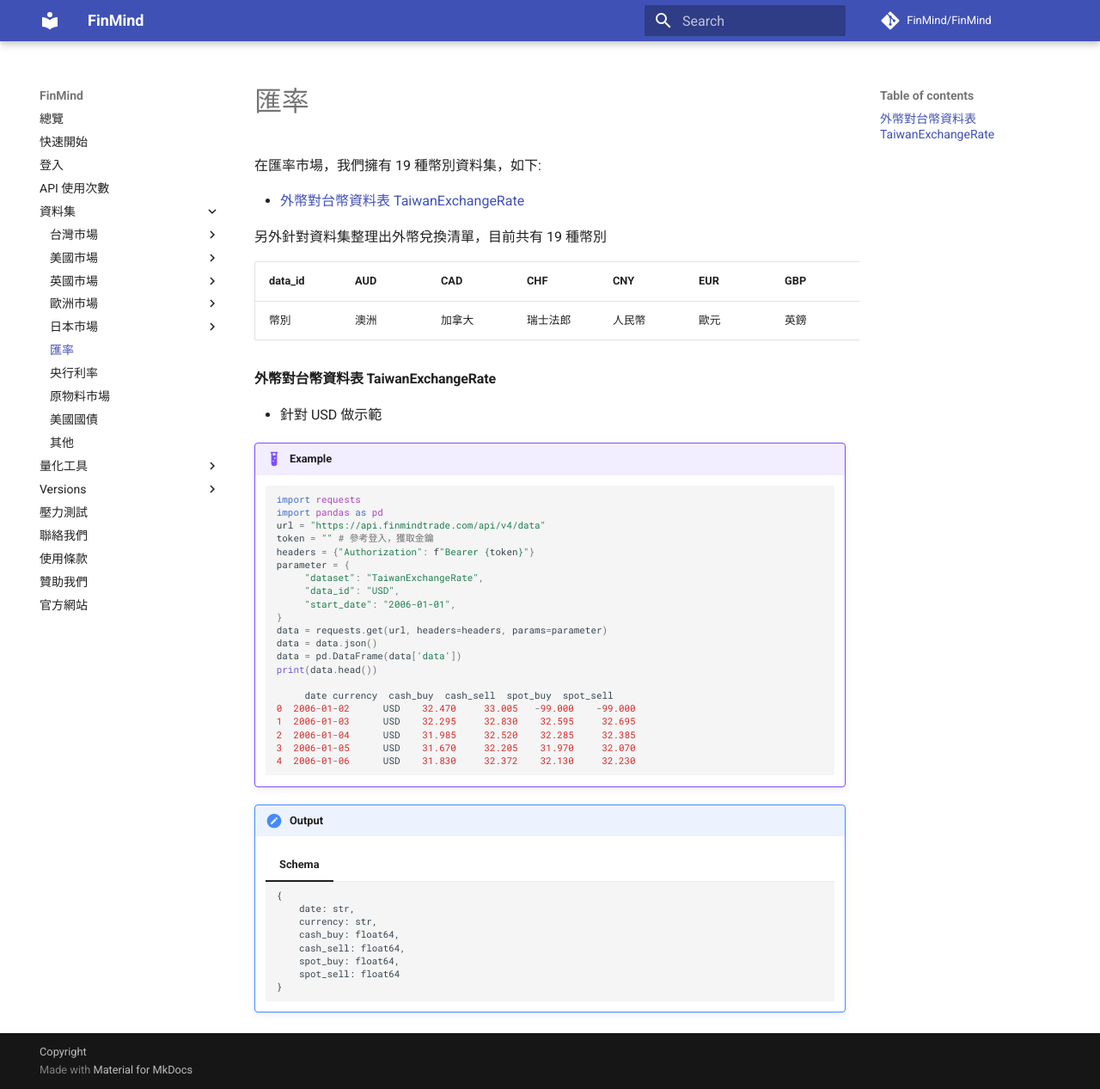
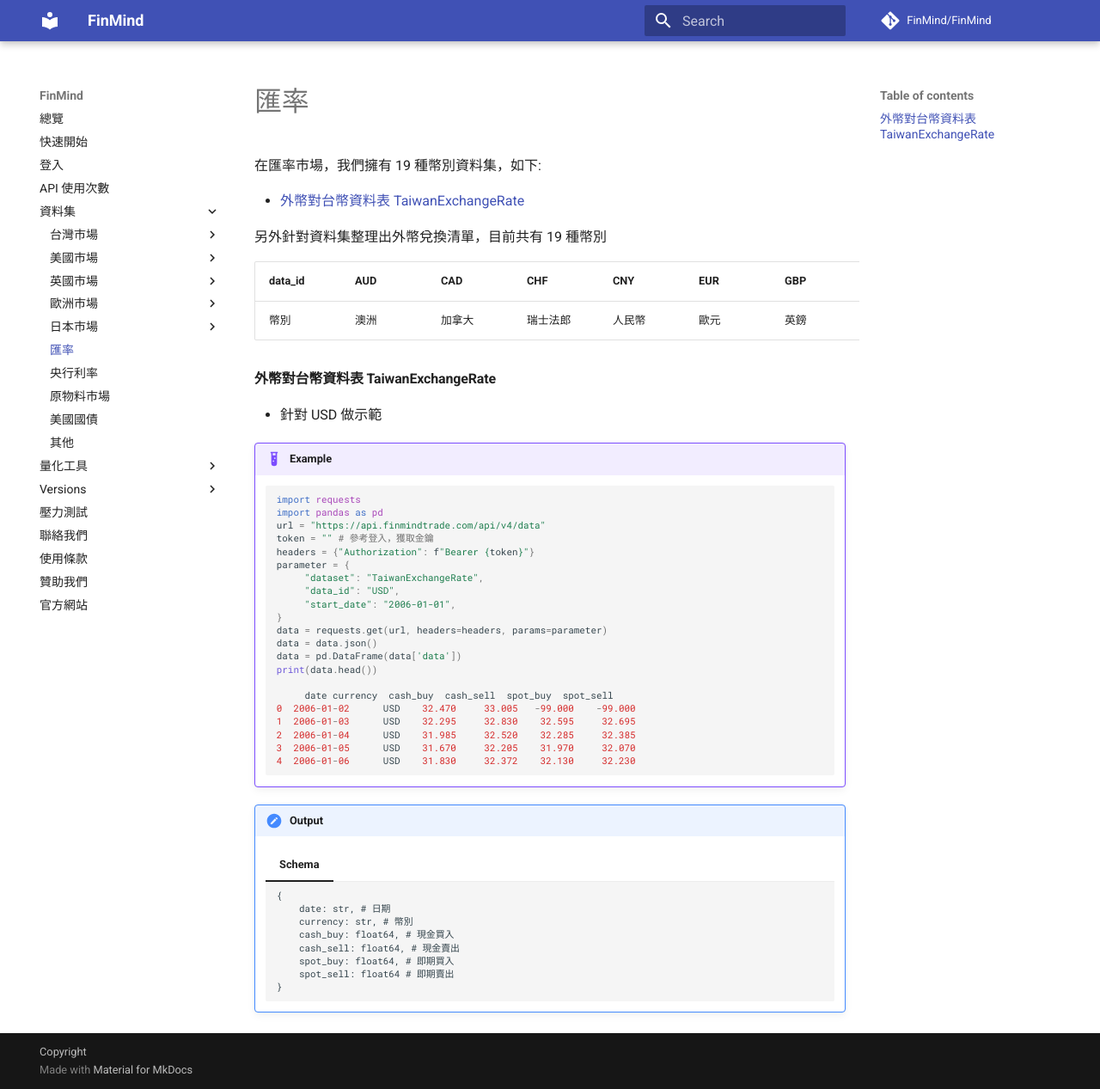
Before and after one commit to FinMind/FinMind-Doc, an MkDocs documentation site: the page built from docs/tutor/ExchangeRate.md, in a window 1280 px wide and 1267 px high. Shown: the whole window at 86% size. Built offline with MkDocs 1.6.1 and Material for MkDocs 9.7.7, drawn with Linux system fonts in a browser that asks for light colours; comment, search, counter and statistics services are not loaded.

Commit message:
feat: add translation

````diff
--- a/docs/tutor/ExchangeRate.md
+++ b/docs/tutor/ExchangeRate.md
@@ -41,11 +41,11 @@
     === "Schema"
         ```
         {
-            date: str,
-            currency: str,
-            cash_buy: float64,
-            cash_sell: float64,
-            spot_buy: float64,
-            spot_sell: float64
+            date: str, # 日期
+            currency: str, # 幣別
+            cash_buy: float64, # 現金買入
+            cash_sell: float64, # 現金賣出
+            spot_buy: float64, # 即期買入
+            spot_sell: float64 # 即期賣出
         }
         ```
````
Also changed, not shown: docs/tutor/GovernmentBondsYield.md (+3 -3 lines), docs/tutor/InterestRate.md (+4 -4 lines), docs/tutor/Others.md (+3 -3 lines).
